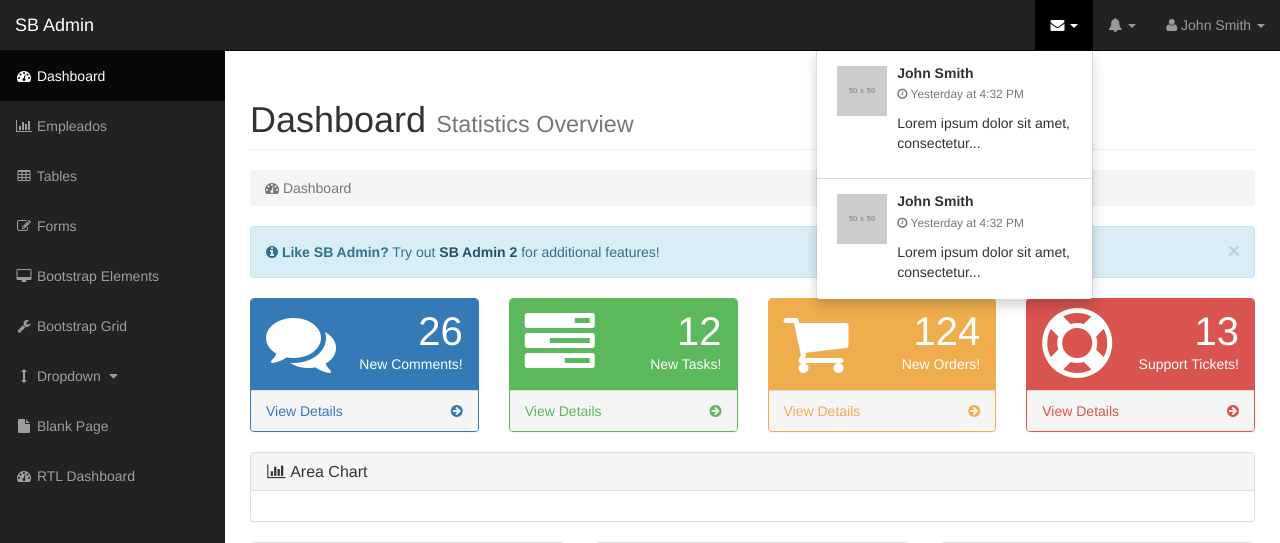
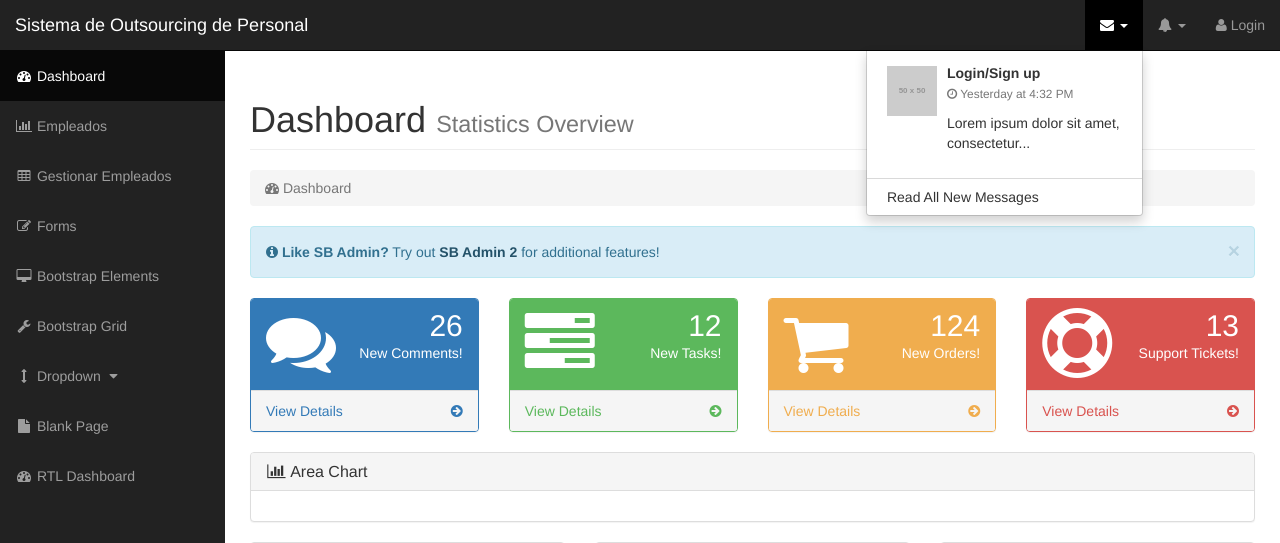
Before and after one commit to montjoile/seminario, a CodeIgniter app: page /Codeigniter/ in a window 1280 px wide, after a click that opens the changed part. Shown: the top 543 px of the page. Run offline with CodeIgniter, Linux system fonts and the light colour scheme; grey boxes labelled with a size stand in for pictures from a placeholder-image service; some libraries are stand-ins or nearby versions.

Commit message:
login y listar empleados

```diff
--- a/application/controllers/Start.php
+++ b/application/controllers/Start.php
@@ -50,4 +50,62 @@ $data['query'] = $this->Empleados_model->get_search();
     	$this->load->view('empleados', $data);
     	$this->load->view('js_plugins');
  	}
+
+
+ 	function requerir_empleados(){
+ 		$this->load->helper('url');
+ 		$this->load->helper('form');
+ 		$this->load->model('Empleados_model');
+ 		$this->load->model('Genero_model');
+ 		$this->load->model('Profesion_model');
+ 		$this->load->model('Pais_model');
+
+
+ 		$data['genero'] = $this->Genero_model->getGenero();
+ 		$data['profesion'] = $this->Profesion_model->getProfesion();
+ 		$data['pais'] = $this->Pais_model->getPais();
+
+
+ 		//load views:
+ 		$this->load->view('head');
+		$this->load->view('navbar');
+		$this->load->view('menu');
+    	$this->load->view('reqEmpleados_view', $data);
+    	$this->load->view('js_plugins');
+
+ 	}
+
+
+
+ 	function gestionar_empleados(){
+ 		$this->load->helper('url');
+ 		$this->load->helper('form');
+ 		$this->load->library('session');
+ 		$this->load->model('Empleador_model');
+ 		$this->load->model('Empleados_model');
+ 		$this->load->model('Contrato_model');
+
+
+ 		$usuario_id = $this->session->userdata('user');
+ 		$data['empresa'] = $this->Empleador_model->getEmpresaId($usuario_id);
+		$empresaid = $data['empresa'][0]->empresa_id;
+		$data['contratos'] = $this->Contrato_model->getEmpleadobyEmpresa($empresaid);
+
+		$empleados = array();
+		foreach ($data['contratos'] as $item) {
+			$empleados[] = $item->empleado_id;
+		}
+		$data['empleados'] = $this->Empleados_model->getEmpleadosbyID($empleados);
+
+ 		$this->load->view('head');
+		$this->load->view('navbar');
+		$this->load->view('menu');
+    	$this->load->view('gestionarEmpleados_view', $data);
+    	$this->load->view('js_plugins');
+
+
+
+ 	}
+
+
 }
--- a/application/views/addEmpleados_view.php
+++ b/application/views/addEmpleados_view.php
@@ -83,7 +83,7 @@ echo form_open("");
 
 <?php
     echo form_label('Genero') . '<br />';
-    foreach($groups as $row ){
+    foreach($genero as $row ){
         $array[$row['id']] = $row['descripcion'];
     }
     echo form_dropdown('dgenero',  $array, 'class=form-control');
--- a/application/views/empleados.php
+++ b/application/views/empleados.php
@@ -9,7 +9,7 @@
                     <div class="col-lg-12">
                         <h1 class="page-header">
                             Empleados <a href="<?php echo site_url('Empleados/add_empleados')?>"><i class="fa fa-fw fa-bar-chart-o"></i> ingresar Empleados</a>
-
+                        </h1>
 <?php
 /*echo form_label('Employee Email-ID');
 
@@ -85,7 +85,7 @@ echo form_open("");
 </table>
 
 
-                        </h1>
+
                         <ol class="breadcrumb">
                             <li class="active">
                                 <i class="fa fa-dashboard"></i> Dashboard
--- a/application/views/head.php
+++ b/application/views/head.php
@@ -9,7 +9,7 @@
     <meta name="description" content="">
     <meta name="author" content="">
 
-    <title>SB Admin - Bootstrap Admin Template</title>
+    <title>Sistema de Outsourcing de Personal</title>
 
     <!-- Bootstrap Core CSS -->
     <link href="<?php echo base_url(); ?>assets/css/bootstrap.min.css" rel="stylesheet">
--- a/application/views/menu.php
+++ b/application/views/menu.php
@@ -8,7 +8,7 @@
                         <a href="<?php echo site_url('start/empleados')?>"><i class="fa fa-fw fa-bar-chart-o"></i> Empleados</a>
                     </li>
                     <li>
-                        <a href="tables.html"><i class="fa fa-fw fa-table"></i> Tables</a>
+                        <a href="<?php echo site_url('start/gestionar_empleados')?>"><i class="fa fa-fw fa-table"></i> Gestionar Empleados</a>
                     </li>
                     <li>
                         <a href="forms.html"><i class="fa fa-fw fa-edit"></i> Forms</a>
--- a/application/views/navbar.php
+++ b/application/views/navbar.php
@@ -8,7 +8,7 @@
                     <span class="icon-bar"></span>
                     <span class="icon-bar"></span>
                 </button>
-                <a class="navbar-brand" href="index.html">SB Admin</a>
+                <a class="navbar-brand" href="index.html">Sistema de Outsourcing de Personal</a>
             </div>
             <!-- Top Menu Items -->
             <ul class="nav navbar-right top-nav">
@@ -22,37 +22,7 @@
                                         <img class="media-object" src="http://placehold.it/50x50" alt="">
                                     </span>
                                     <div class="media-body">
-                                        <h5 class="media-heading"><strong>John Smith</strong>
-                                        </h5>
-                                        <p class="small text-muted"><i class="fa fa-clock-o"></i> Yesterday at 4:32 PM</p>
-                                        <p>Lorem ipsum dolor sit amet, consectetur...</p>
-                                    </div>
-                                </div>
-                            </a>
-                        </li>
-                        <li class="message-preview">
-                            <a href="#">
-                                <div class="media">
-                                    <span class="pull-left">
-                                        <img class="media-object" src="http://placehold.it/50x50" alt="">
-                                    </span>
-                                    <div class="media-body">
-                                        <h5 class="media-heading"><strong>John Smith</strong>
-                                        </h5>
-                                        <p class="small text-muted"><i class="fa fa-clock-o"></i> Yesterday at 4:32 PM</p>
-                                        <p>Lorem ipsum dolor sit amet, consectetur...</p>
-                                    </div>
-                                </div>
-                            </a>
-                        </li>
-                        <li class="message-preview">
-                            <a href="#">
-                                <div class="media">
-                                    <span class="pull-left">
-                                        <img class="media-object" src="http://placehold.it/50x50" alt="">
-                                    </span>
-                                    <div class="media-body">
-                                        <h5 class="media-heading"><strong>John Smith</strong>
+                                        <h5 class="media-heading"><strong>Login/Sign up</strong>
                                         </h5>
                                         <p class="small text-muted"><i class="fa fa-clock-o"></i> Yesterday at 4:32 PM</p>
                                         <p>Lorem ipsum dolor sit amet, consectetur...</p>
@@ -93,7 +63,7 @@
                     </ul>
                 </li>
                 <li class="dropdown">
-                    <a href="#" class="dropdown-toggle" data-toggle="dropdown"><i class="fa fa-user"></i> John Smith <b class="caret"></b></a>
+                    <a href="<?php echo site_url('login')?>" class="dropdown-toggle" ><i class="fa fa-user"></i>  Login <!--<b class="caret"></b>    data-toggle="dropdown"--></a>
                     <ul class="dropdown-menu">
                         <li>
                             <a href="#"><i class="fa fa-fw fa-user"></i> Profile</a>
--- a/assets/css/sb-admin.css
+++ b/assets/css/sb-admin.css
@@ -28,7 +28,7 @@ body {
 }
 
 .huge {
-    font-size: 50px;
+    font-size: 40px;
     line-height: normal;
 }
 
@@ -169,7 +169,7 @@ ul.alert-dropdown {
 /* Custom Colored Panels */
 
 .huge {
-    font-size: 40px;
+    font-size: 30px;
 }
 
 .panel-green {
```
Also changed, not shown: application/controllers/Empleados.php (+17 -16 lines), application/controllers/Home.php (added, +28 -0 lines), application/models/Empleados_model.php (+35 -0 lines).
